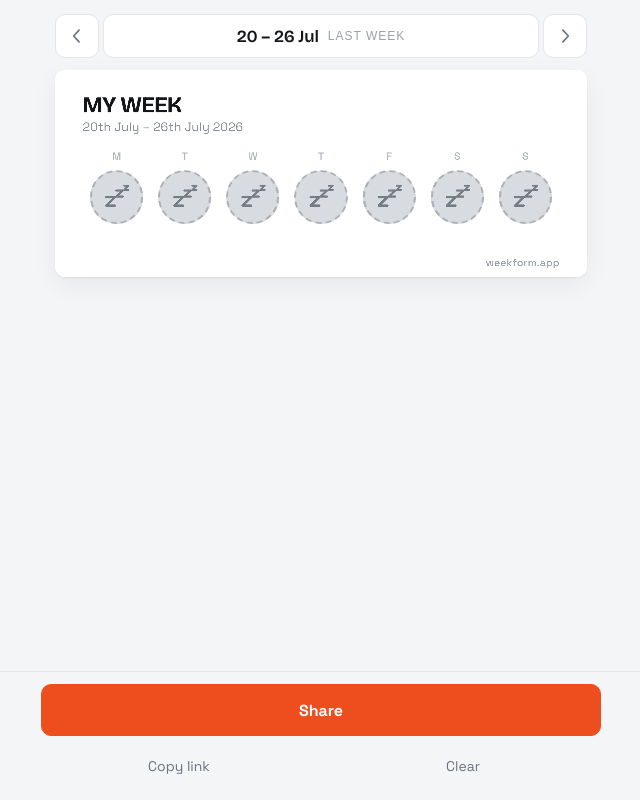
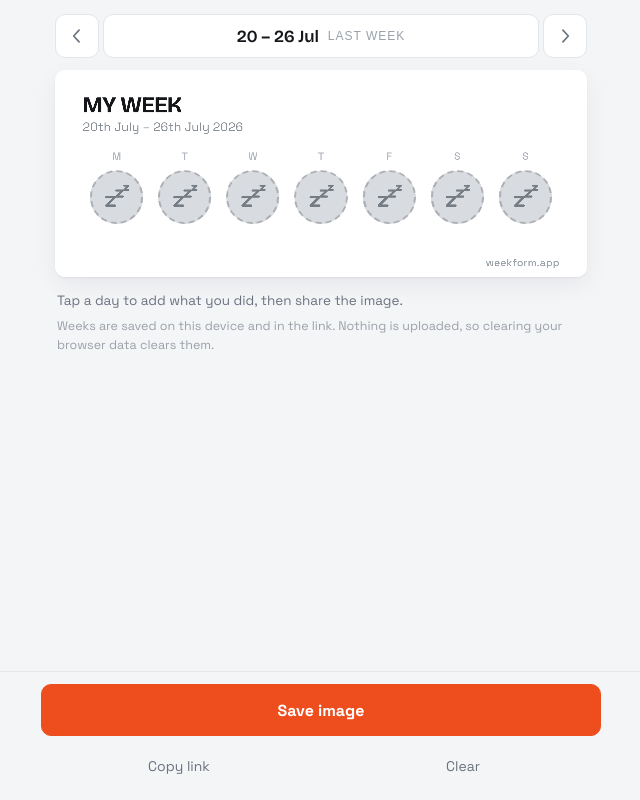
Before and after one commit to amiablealex/weekform, a Flask app: page / in a window 1280 px wide. Shown: the whole page, without its empty margins (319-959 px from the left). Run offline with Flask 3, Linux system fonts and the light colour scheme.

Commit message:
Fix Railway build: scope package.json, add Dockerfile, survive a missing database

```diff
--- a/static/css/app.css
+++ b/static/css/app.css
@@ -153,6 +153,21 @@ body.sheet-open { overflow: hidden; }
 }
 
 .hint.is-on { opacity: 1; }
+
+/* --- guidance ----------------------------------------------------------- */
+
+.guide {
+  margin: 14px 2px 0;
+  font-size: 13.5px;
+  line-height: 1.5;
+  color: var(--ink-soft);
+}
+
+.guide-quiet {
+  margin-top: 6px;
+  font-size: 12.5px;
+  color: var(--ink-faint);
+}
 
 /* --- actions ------------------------------------------------------------ */
 
@@ -536,6 +551,23 @@ body.sheet-open { overflow: hidden; }
   font-weight: 500;
 }
 
+.week-left {
+  display: flex;
+  align-items: center;
+  gap: 10px;
+  min-width: 0;
+}
+
+.week-dot {
+  width: 6px;
+  height: 6px;
+  flex: none;
+  border-radius: 50%;
+  background: transparent;
+}
+
+.week-dot.is-on { background: var(--accent); }
+
 .week-rel {
   font-size: 11.5px;
   text-transform: uppercase;
--- a/static/js/app.js
+++ b/static/js/app.js
@@ -9,8 +9,8 @@
 import { GEO, columnCentres, BRAND } from './tokens.js';
 import { renderStrip, renderToCanvas, toBlob, loadFonts } from './render.js';
 import { formatRangeShort, relativeName, addWeeks, formatRange } from './week.js';
-import { emptyState, emptyDays, sanitise, saveLocal, loadLocal,
-         readHash, writeHash, shareUrl, isEmpty } from './state.js';
+import { emptyState, emptyDays, sanitise, saveWeek, loadWeek, lastVisitedWeek,
+         hasStoredWeek, readHash, writeHash, shareUrl, isEmpty } from './state.js';
 import { openDay, openWeek, openTitle, close as closeSheet } from './sheet.js';
 
 const $ = (id) => document.getElementById(id);
@@ -33,6 +33,23 @@ let state = emptyState();
 // handler synchronous.
 let readyFile = null;
 let renderToken = 0;
+
+/**
+ * Whether this browser can hand a file to the OS share sheet.
+ *
+ * It cannot outside a secure context, so plain http — a Tailscale address, or
+ * a LAN IP during development — always falls back to a download. Desktop
+ * browsers largely do not support file sharing at all. Rather than offering a
+ * Share button that quietly downloads instead, the label says what will happen.
+ */
+function canShareFiles() {
+  try {
+    const probe = new File([new Uint8Array([0])], 'probe.png', { type: 'image/png' });
+    return Boolean(navigator.canShare && navigator.canShare({ files: [probe] }));
+  } catch {
+    return false;
+  }
+}
 
 // --- toast -----------------------------------------------------------------
 
@@ -144,9 +161,25 @@ function paint() {
 
 function applyChange() {
   state = sanitise(state);
-  saveLocal(state);
+  saveWeek(state);
   writeHash(state);
   paint();
+}
+
+/**
+ * Move to another week, keeping what is on screen.
+ *
+ * Weeks are stored separately, so stepping back to last week shows last week —
+ * not this week's circles relabelled. A week nobody has touched opens empty but
+ * inherits the current title, so somebody who has named their strip does not
+ * have to name it again every time they navigate.
+ */
+function goToWeek(target) {
+  saveWeek(state);
+  const stored = loadWeek(target);
+  state = stored || { ...emptyState(target), title: state.title };
+  state.weekStart = target;
+  applyChange();
 }
 
 // --- actions ---------------------------------------------------------------
@@ -223,6 +256,7 @@ function onClear() {
     return;
   }
   disarmClear();
+  // Clears the week on screen only. The others stay where they are.
   state.days = emptyDays();
   state.title = BRAND.defaultTitle;
   applyChange();
@@ -237,17 +271,23 @@ function disarmClear() {
 }
 
 function step(weeks) {
-  state.weekStart = addWeeks(state.weekStart, weeks);
-  applyChange();
+  goToWeek(addWeeks(state.weekStart, weeks));
 }
 
 // --- boot ------------------------------------------------------------------
 
 function initialState() {
+  // A shared link wins: somebody following one wants to see that week, not
+  // whatever they were last editing themselves. It is only written to the
+  // archive once they actually change something.
   const fromUrl = readHash();
   if (fromUrl) return fromUrl;
-  const stored = loadLocal();
-  if (stored) return stored;
+
+  const last = lastVisitedWeek();
+  if (last) {
+    const stored = loadWeek(last);
+    if (stored) return stored;
+  }
   return emptyState();
 }
 
@@ -266,9 +306,11 @@ async function boot() {
   }
   paint();
 
+  if (!canShareFiles()) shareBtn.textContent = 'Save image';
+
   $('week-prev').addEventListener('click', () => step(-1));
   $('week-next').addEventListener('click', () => step(1));
-  weekBtn.addEventListener('click', () => openWeek(state, applyChange));
+  weekBtn.addEventListener('click', () => openWeek(state, goToWeek, hasStoredWeek));
   shareBtn.addEventListener('click', onShare);
   copyBtn.addEventListener('click', onCopy);
   clearBtn.addEventListener('click', onClear);
@@ -278,7 +320,6 @@ async function boot() {
     if (incoming) {
       state = incoming;
       closeSheet();
-      saveLocal(state);
       paint();
     }
   });
--- /dev/null
+++ b/static/js/package.json
@@ -0,0 +1,4 @@
+{
+  "//": "Present only so Node treats the sibling .js files as ES modules when running tests. Scoped to this directory deliberately: a package.json at the repo root makes build systems think this is a Node project, which it is not.",
+  "type": "module"
+}
--- a/static/js/sheet.js
+++ b/static/js/sheet.js
@@ -323,7 +323,7 @@ function renderDetail(body, index, state, onChange, heading, catId) {
 
 // --- week sheet ------------------------------------------------------------
 
-export function openWeek(state, onChange) {
+export function openWeek(state, onPick, hasData = () => false) {
   open('Choose a week', (body) => {
     const today = new Date();
     const current = toISO(mondayOf(today));
@@ -336,12 +336,20 @@ export function openWeek(state, onChange) {
       const row = el('button', 'week-row');
       row.type = 'button';
       if (weekStart === state.weekStart) row.classList.add('is-on');
-      row.appendChild(el('span', 'week-range', formatRangeShort(weekStart)));
+
+      const left = el('span', 'week-left');
+      // A quiet mark on weeks that already hold something, so scrolling back
+      // does not mean opening each one to find out.
+      const dot = el('span', 'week-dot');
+      if (hasData(weekStart)) dot.classList.add('is-on');
+      left.appendChild(dot);
+      left.appendChild(el('span', 'week-range', formatRangeShort(weekStart)));
+      row.appendChild(left);
+
       const name = relativeName(weekStart, today);
       if (name) row.appendChild(el('span', 'week-rel', name));
       row.addEventListener('click', () => {
-        state.weekStart = weekStart;
-        onChange();
+        onPick(weekStart);
         close();
       });
       list.appendChild(row);
--- a/static/js/state.js
+++ b/static/js/state.js
@@ -12,25 +12,34 @@
 // URL somebody could have edited, hence `sanitise` below.
 // ---------------------------------------------------------------------------
 
-import { BRAND, CATEGORIES, MAX_PER_DAY, LIMITS, UNITS,
+import { BRAND, MAX_PER_DAY, LIMITS, UNITS,
          category, subType } from './tokens.js';
 import { defaultWeekStart, toISO, parseISO, mondayOf } from './week.js';
 
-const STORAGE_KEY = 'weekform.week.v1';
+const ARCHIVE_KEY = 'weekform.weeks.v2';
+const LEGACY_KEY = 'weekform.week.v1';
 const FORMAT = 1;
 
+// How many weeks to keep on the device. Well past anything anyone will scroll
+// back to, and small enough that localStorage never becomes a problem.
+const KEEP_WEEKS = 40;
+
+// Units a saved activity is allowed to carry. Anything else came from a
+// hand-edited link and gets dropped along with its amount.
 const ALL_UNITS = [...UNITS.time, ...UNITS.distance];
 
-export function emptyState() {
-  return {
-    title: BRAND.defaultTitle,
-    weekStart: defaultWeekStart(),
-    days: [[], [], [], [], [], [], []],
-  };
-}
+// --- constructors ----------------------------------------------------------
 
 export function emptyDays() {
   return [[], [], [], [], [], [], []];
+}
+
+export function emptyState(weekStart) {
+  return {
+    title: BRAND.defaultTitle,
+    weekStart: weekStart || defaultWeekStart(),
+    days: emptyDays(),
+  };
 }
 
 // --- validation ------------------------------------------------------------
@@ -150,21 +159,91 @@ export function decodeState(encoded) {
 
 // --- persistence -----------------------------------------------------------
 
-export function saveLocal(state) {
+function readArchive() {
   try {
-    localStorage.setItem(STORAGE_KEY, JSON.stringify(state));
+    const raw = localStorage.getItem(ARCHIVE_KEY);
+    const parsed = raw ? JSON.parse(raw) : null;
+    if (parsed && typeof parsed === 'object' && parsed.weeks) return parsed;
+  } catch {
+    // Corrupt or unavailable. Start fresh rather than failing.
+  }
+  return { weeks: {}, last: null };
+}
+
+function writeArchive(archive) {
+  try {
+    localStorage.setItem(ARCHIVE_KEY, JSON.stringify(archive));
   } catch {
     // Private browsing, or storage full. Not worth interrupting anyone over.
   }
 }
 
-export function loadLocal() {
+/** Fold a v1 single-week save into the archive, once. */
+function migrateLegacy(archive) {
+  let raw;
   try {
-    const raw = localStorage.getItem(STORAGE_KEY);
-    return raw ? sanitise(JSON.parse(raw)) : null;
+    raw = localStorage.getItem(LEGACY_KEY);
   } catch {
-    return null;
+    return archive;
   }
+  if (!raw) return archive;
+  try {
+    const old = sanitise(JSON.parse(raw));
+    if (!archive.weeks[old.weekStart]) {
+      archive.weeks[old.weekStart] = { title: old.title, days: old.days };
+      archive.last = old.weekStart;
+    }
+  } catch {
+    // Nothing worth rescuing.
+  }
+  try {
+    localStorage.removeItem(LEGACY_KEY);
+  } catch { /* ignore */ }
+  return archive;
+}
+
+function prune(archive) {
+  const keys = Object.keys(archive.weeks).sort();
+  if (keys.length <= KEEP_WEEKS) return archive;
+  for (const key of keys.slice(0, keys.length - KEEP_WEEKS)) {
+    delete archive.weeks[key];
+  }
+  return archive;
+}
+
+/** Store a week under its own date. An untouched week is not worth a slot. */
+export function saveWeek(state) {
+  const archive = readArchive();
+  if (isEmpty(state) && state.title === BRAND.defaultTitle) {
+    delete archive.weeks[state.weekStart];
+  } else {
+    archive.weeks[state.weekStart] = { title: state.title, days: state.days };
+  }
+  archive.last = state.weekStart;
+  writeArchive(prune(archive));
+}
+
+/** The stored week for a date, or null if that week was never touched. */
+export function loadWeek(weekStart) {
+  const archive = migrateLegacy(readArchive());
+  const stored = archive.weeks[weekStart];
+  if (!stored) return null;
+  return sanitise({ ...stored, weekStart });
+}
+
+/** The week the person was last editing, if any. */
+export function lastVisitedWeek() {
+  const archive = migrateLegacy(readArchive());
+  return archive.last || null;
+}
+
+export function storedWeekStarts() {
+  return Object.keys(migrateLegacy(readArchive()).weeks).sort();
+}
+
+/** True when this date already holds something. Used to mark the week list. */
+export function hasStoredWeek(weekStart) {
+  return Boolean(migrateLegacy(readArchive()).weeks[weekStart]);
 }
 
 export function readHash() {
@@ -191,5 +270,3 @@ export function isEmpty(state) {
 export function countActivities(state) {
   return state.days.reduce((n, day) => n + day.length, 0);
 }
-
-export { CATEGORIES, MAX_PER_DAY, LIMITS };
--- a/weekform/__init__.py
+++ b/weekform/__init__.py
@@ -27,7 +27,14 @@ def create_app(config_object: type[Config] | None = None) -> Flask:
 
     db.init_app(app)
     with app.app_context():
-        db.create_all()
+        try:
+            db.create_all()
+        except Exception:
+            # A database that is missing or still waking up should not stop the
+            # site coming up. Making strips needs no database at all — only the
+            # share counter does — so the page stays useful and /api/healthz
+            # reports the problem instead of the container dying at boot.
+            app.logger.exception("could not prepare the database")
 
     from .blueprints.main import bp as main_bp
     from .blueprints.api import bp as api_bp
--- a/weekform/templates/index.html
+++ b/weekform/templates/index.html
@@ -50,6 +50,12 @@
     <canvas id="strip" width="2160" height="840"
             aria-label="Your week, as an image"></canvas>
   </div>
+
+  <p class="guide">Tap a day to add what you did, then share the image.</p>
+  <p class="guide guide-quiet">
+    Weeks are saved on this device and in the link. Nothing is uploaded, so
+    clearing your browser data clears them.
+  </p>
 </main>
 
 <div class="actions">
```
Also changed, not shown: package.json (deleted, +0 -8 lines), railway.json (+5 -2 lines), tests/logic.test.mjs (+77 -2 lines), weekform/blueprints/api.py (+12 -2 lines), README.md, 3 other files.
